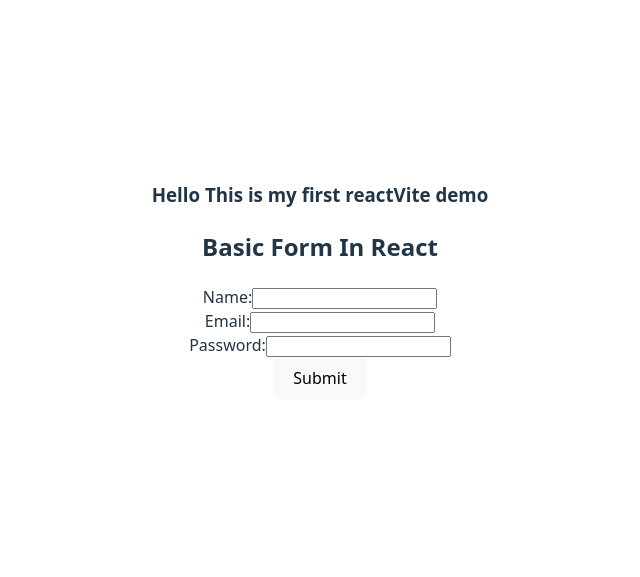
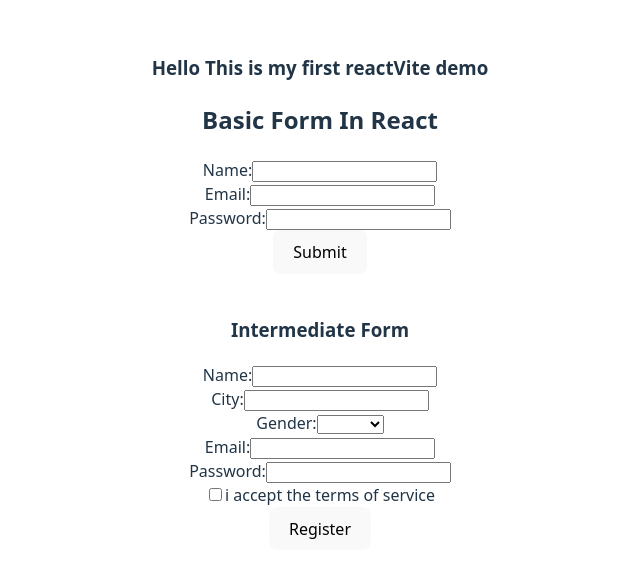
Before and after one commit to Trupti-coder/formDemos-UsingReactVite, a React (Vite) app: page / in a window 1280 px wide. Shown: the part 107-684 px from the top of the page, without its empty margins (320-960 px from the left). Built offline with nearby package versions, Linux system fonts and the light colour scheme.

Commit message:
Update App.jsx

```diff
--- a/src/App.jsx
+++ b/src/App.jsx
@@ -1,6 +1,7 @@
 import './App.css'
 import BasicForm from './components/BasicForm.jsx'
 import First from './components/First.jsx'
+import IntermediateForm from './components/IntermediateForm.jsx'
 
 function App() {
 
@@ -10,6 +11,7 @@ function App() {
     <First />
     <BasicForm />
     <br></br>
+    <IntermediateForm />
 
     </>
   )
```
